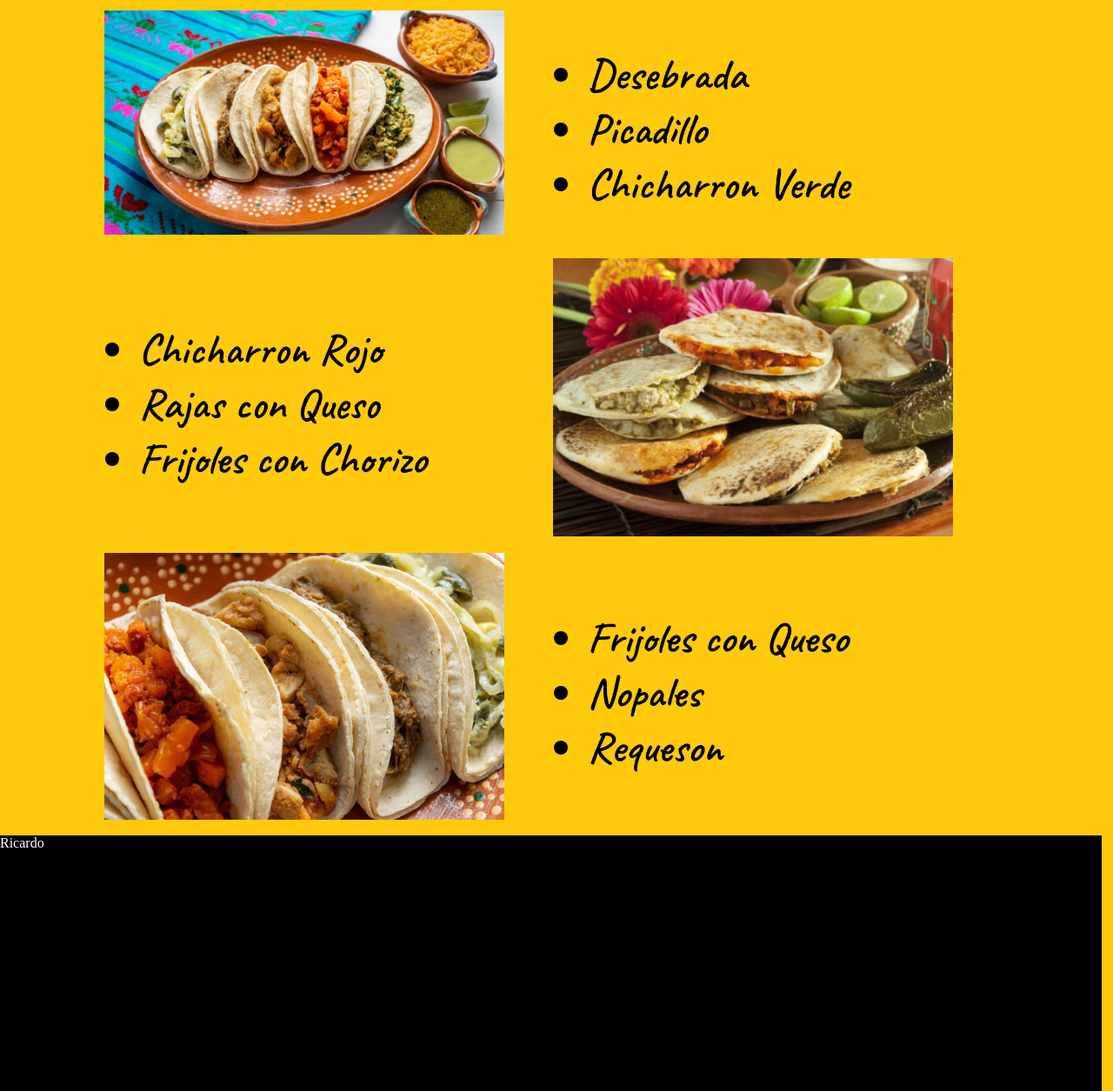
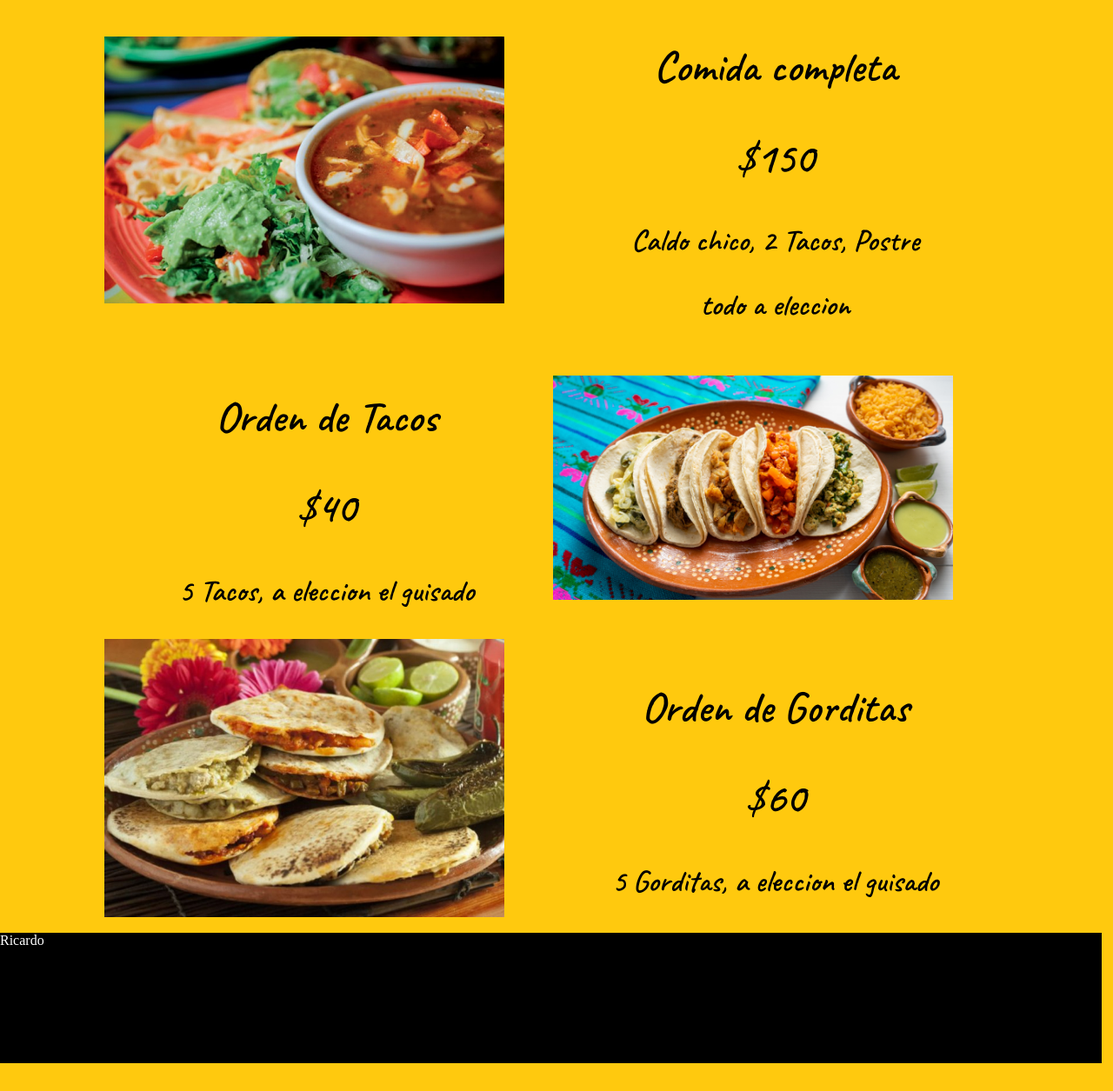
Before and after one commit to Ricky1179/Tacos-Macias, a plain HTML site: page paginas/Promociones.html in a window 1280 px wide. Shown: the part 919-2174 px from the top of the page at 87% size. After the commit the page ends 2142 px from the top, so only its background shows below. Drawn offline with Linux system fonts and the light colour scheme.

Commit message:
Falta Foter

```diff
--- a/estilos.css
+++ b/estilos.css
@@ -37,7 +37,7 @@ div#botones{
 .pie{
 	background-color: black;
 	width: 99vw;
-	height: 300px;
+	height: 150px;
 	color: white;
 }
 
@@ -58,3 +58,8 @@ div#informacion{
 .tables{
 	width: 40vw;
 }
+
+.des{
+	font-size: 35px;
+	font-family: "caveat";
+}
--- a/paginas/Promociones.html
+++ b/paginas/Promociones.html
@@ -47,33 +47,34 @@
 		<h1 class="Titulos">Promociones</h1>
 		<table class="listas">
 			<tr>
-				<td class="tables"><img src="../recursos/Tacos1.jpg" width="90%"></td>
+				<td class="tables"><img src="../recursos/corrida.jpg" width="90%"></td>
 				<td class="tables">
-					<ul class="listas">
-						<li>Desebrada</li>
-						<li>Picadillo</li>
-						<li>Chicharron Verde</li>
-					</ul>
+					<center>
+						<h2 class="listas">Comida completa</h2>
+						<h2 class="listas">$150</h2>
+						<h2 class="des">Caldo chico, 2 Tacos, Postre</h2>
+						<h2 class="des">todo a eleccion</h2>
+					</center>
 				</td>
 			</tr>
 			<tr>
 				<td class="tables">
-					<ul class="listas">
-						<li>Chicharron Rojo</li>
-						<li>Rajas con Queso</li>
-						<li>Frijoles con Chorizo</li>
-					</ul>
+					<center>
+						<h2 class="listas">Orden de Tacos</h2>
+						<h2 class="listas">$40</h2>
+						<h2 class="des">5 Tacos, a eleccion el guisado</h2>
+					</center>
 				</td>
-				<td class="tables"><img src="../recursos/Gorditas 2.jpg" width="90%"></td>
+				<td class="tables"><img src="../recursos/Tacos1.jpg" width="90%"></td>
 			</tr>
 			<tr>
-				<td class="tables"><img src="../recursos/Tacos2.jpg" width="90%"></td>
+				<td class="tables"><img src="../recursos/Gorditas 2.jpg" width="90%"></td>
 				<td class="tables">
-					<ul class="listas">
-						<li>Frijoles con Queso</li>
-						<li>Nopales</li>
-						<li>Requeson</li>
-					</ul>
+					<center>
+						<h2 class="listas">Orden de Gorditas </h2>
+						<h2 class="listas">$60</h2>
+						<h2 class="des">5 Gorditas, a eleccion el guisado</h2>
+					</center>
 				</td>
 			</tr>
 		</table>
```
Also changed, not shown: paginas/Galeria.html (+21 -1 lines), recursos/Gorditas 1.jfif (added), recursos/corrida.jpg (added).
